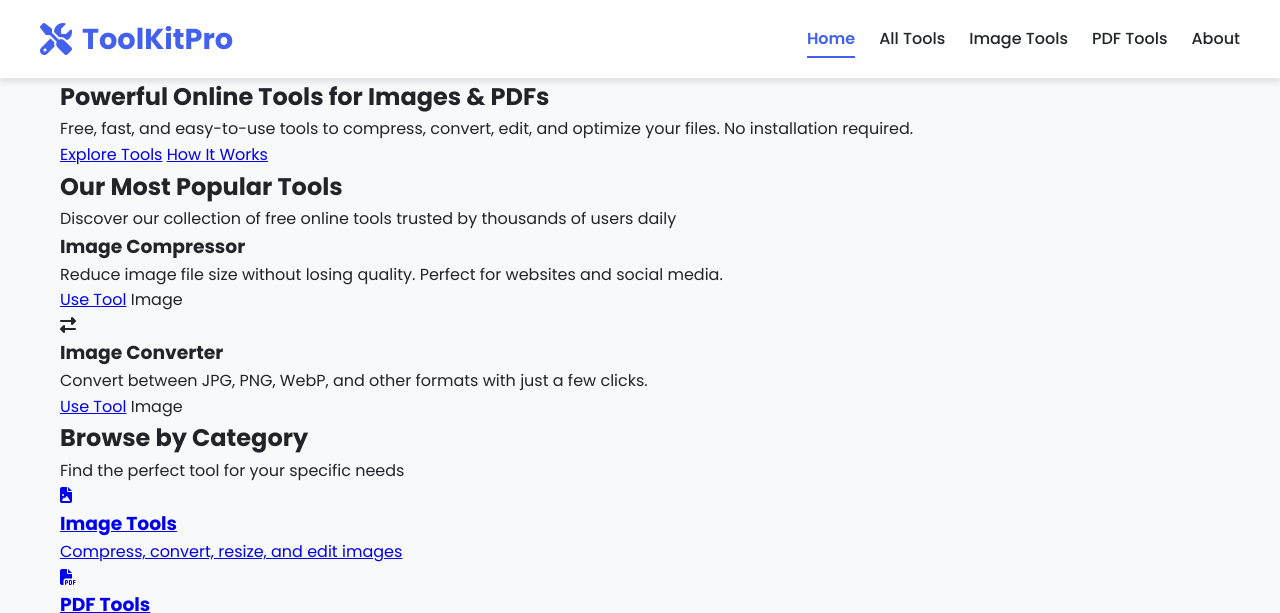
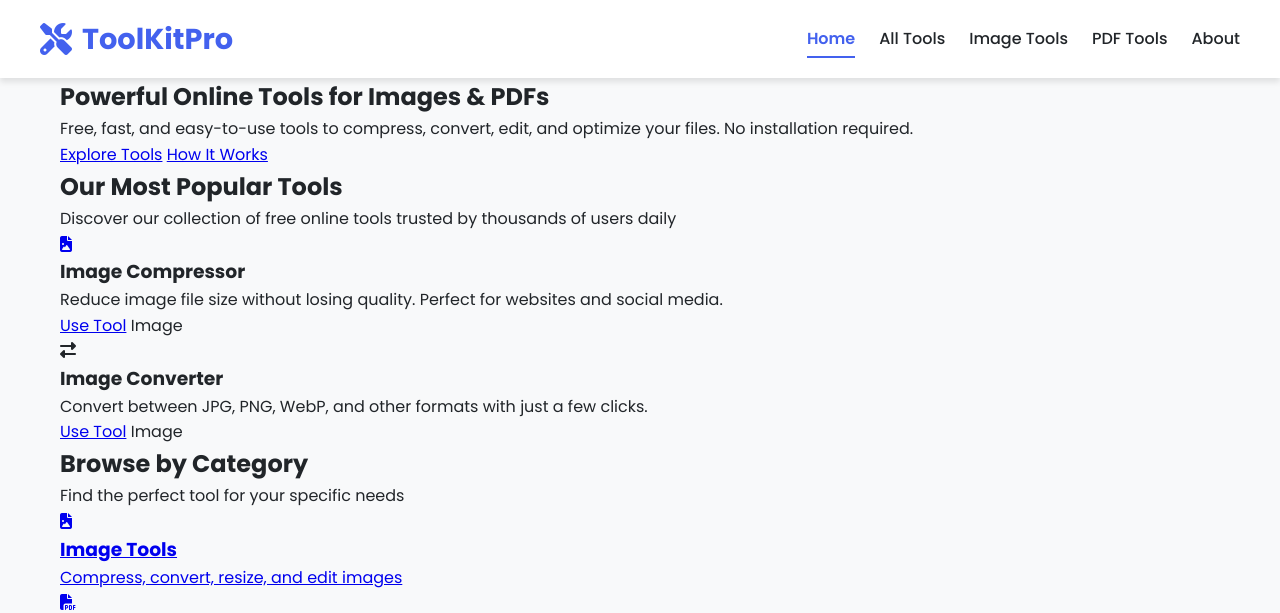
Before and after one commit to RishuRaj-YT/Photo-Editor, a plain HTML site: page index.html in a window 1280 px wide. Shown: the top 613 px of the page. Drawn offline with Linux system fonts and the light colour scheme.

Commit message:
Update index.html

```diff
--- a/index.html
+++ b/index.html
@@ -183,10 +183,13 @@
 
             <div class="tools-grid">
                 <!-- Image Compressor -->
-                <div class="tool-card">
-                    <div class="Img-compression.html">
-                        <i class="Img-compression.html"></i>
-                    </div>
+               <div class="tool-card">
+    <div class="tool-card-img">
+        <a href="Img-compression.html" target="_blank">
+            <i class="fas fa-file-image"></i>
+        </a>
+    </div>
+               </div>
                     <div class="tool-card-content">
                         <h3>Image Compressor</h3>
                         <p>Reduce image file size without losing quality. Perfect for websites and social media.</p>
```
